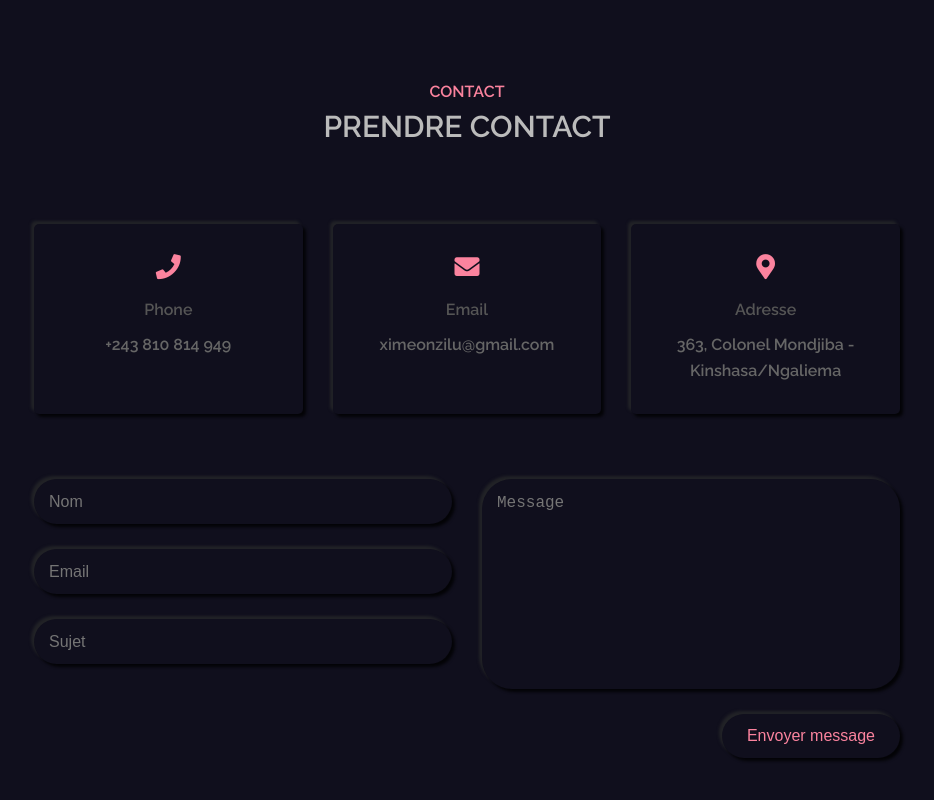
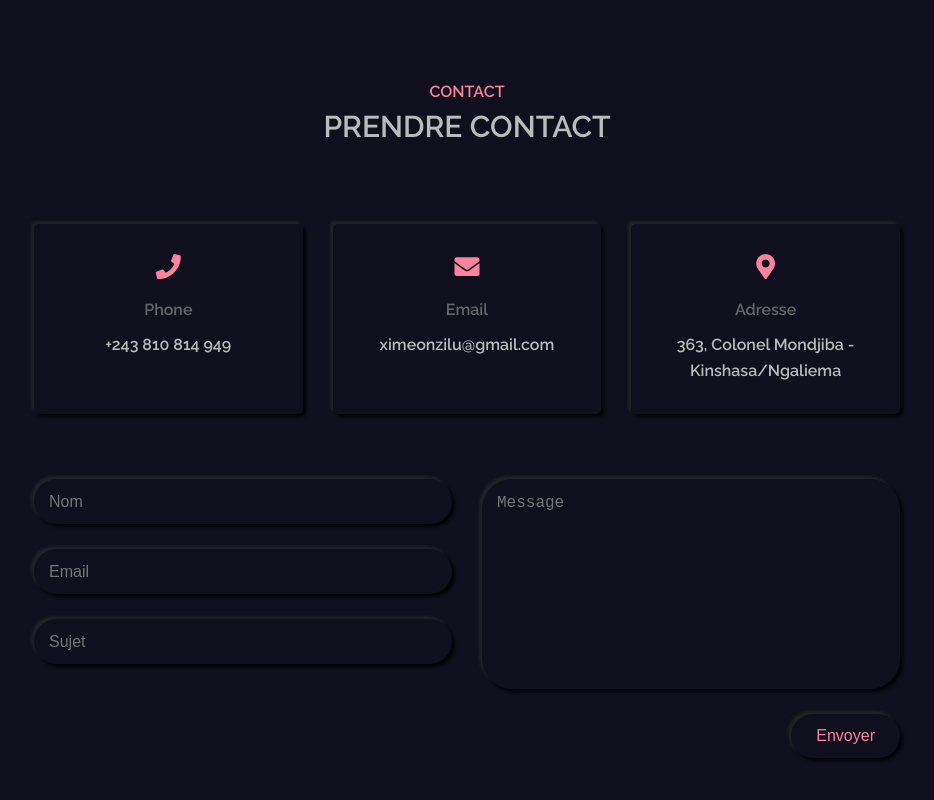
Before and after one commit to ExcaliburSims/ProjetKDA7, a website: page index.html in a window 1280 px wide. Shown: the part 5120-5920 px from the top of the page, without its empty margins (173-1107 px from the left). Drawn offline with Linux system fonts and the light colour scheme.

Commit message:
Feat : Add

```diff
--- a/index.html
+++ b/index.html
@@ -507,7 +507,7 @@
                         </div>
                         <div class="conteneur--alignement">
                             <div class="bouton__submit">
-                                <button type="submit" class="bouton --ombreExterieure survol">Envoyer message</button>
+                                <button type="submit" class="bouton --ombreExterieure survol">Envoyer</button>
                             </div>
                         </div>
                     </form>
--- a/sass/main.scss
+++ b/sass/main.scss
@@ -860,13 +860,13 @@ body{
     display: block;
     font-size: 16px;
     font-weight: 600;
-    color: $textNoir-700;
+    color: $textNoir-600;
     margin: 15px 0 10px;
     text-transform: capitalize;
 }
 .section--contact .element--contact__interieur p{
     font-size: 16px;
-    color: $textNoir-600;
+    color: $textNoir-300;
     line-height: 26px;
     margin: 0;
     word-break: break-word;
```
Also changed, not shown: styles/main.css, 1 other file.
